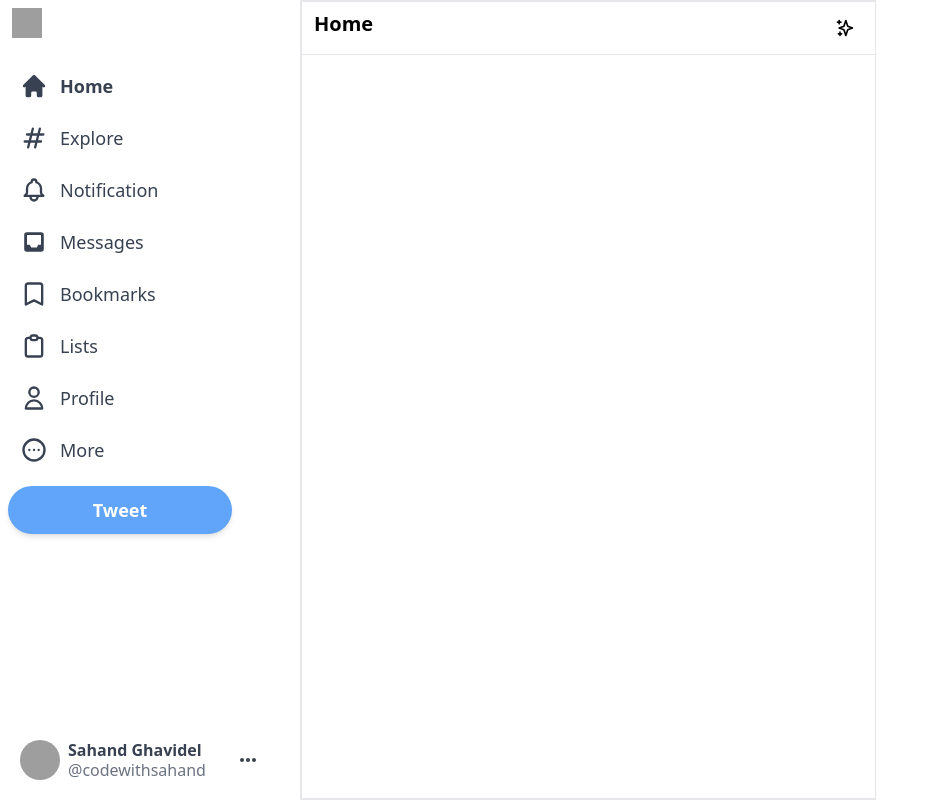
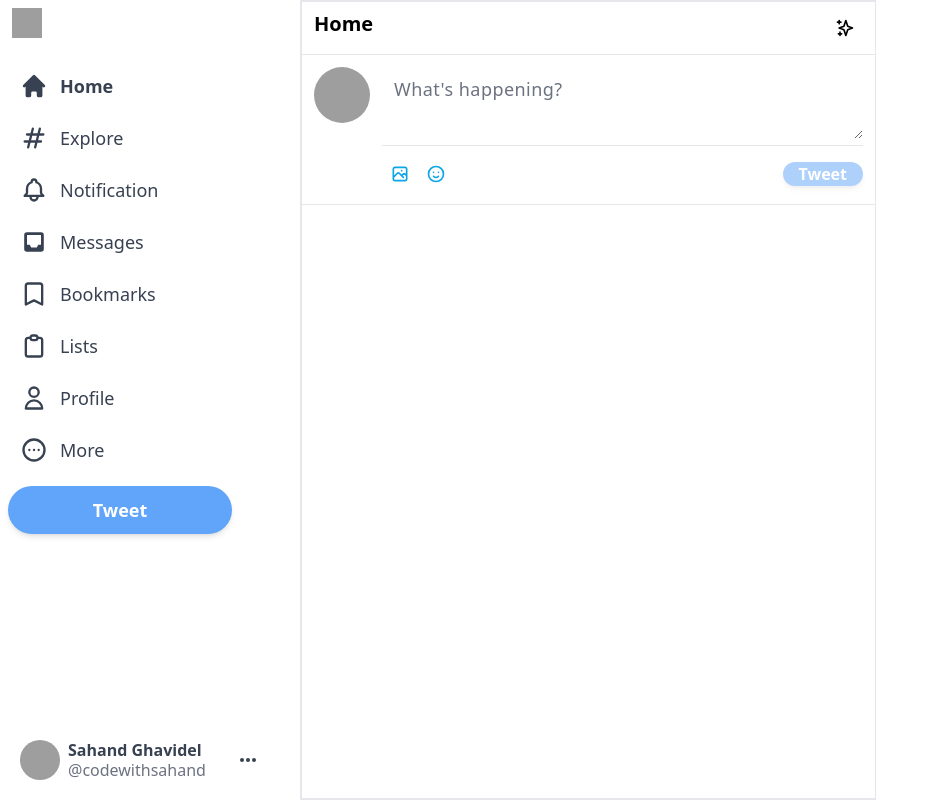
Before and after one commit to Taingkhengleang/TwitterClone, a Next.js app: page / in a window 1280 px wide. Shown: the whole page, without its empty margins (0-931 px from the left). Built offline with nearby package versions, Linux system fonts and the light colour scheme; grey boxes are pictures that could not be loaded.

Commit message:
add the input section of the feed component

```diff
--- a/components/Feed/Feed.js
+++ b/components/Feed/Feed.js
@@ -1,4 +1,5 @@
 import {SparklesIcon} from "@heroicons/react/outline";
+import Tweet from "./Tweet";
 
 export default function Feed(){
     return (
@@ -9,6 +10,7 @@ export default function Feed(){
                     <SparklesIcon className="h-5" />
                 </div>
             </div>
+            <Tweet/>
         </div>
     )
 }
--- /dev/null
+++ b/components/Feed/Tweet.js
@@ -0,0 +1,22 @@
+
+import {EmojiHappyIcon, PhotographIcon} from "@heroicons/react/outline";
+
+export default function Tweet(){
+    return (
+        <div className="flex border-b border-gray-200 p-3 space-x-3">
+            <img className="h-14 w-14 rounded-full cursor-pointer hover:brightness-95" src="https://upload.wikimedia.org/wikipedia/commons/e/eb/Rubio_Circle.png" alt=""/>
+            <div className="w-full divide-y divide-gray-200">
+                <div className="">
+                    <textarea className="w-full border-none focus:ring-0 text-lg placeholder:border-gray-700 tracking-wide min-h-[50px] text-gray-700" name="post" id="post" rows="2" placeholder="What's happening?"></textarea>
+                </div>
+                <div className="flex items-center justify-between pt-2.5">
+                    <div className="flex">
+                        <PhotographIcon className="h-9 hoverEffect p-2 text-sky-500 hover:bg-sky-100"/>
+                        <EmojiHappyIcon className="h-9 hoverEffect p-2 text-sky-500 hover:bg-sky-100"/>
+                    </div>
+                    <button className="bg-blue-400 text-white px-4 rounded-full font-bold shadow-md hover:brightness-95 disabled:opacity-50" disabled>Tweet</button>
+                </div>
+            </div>
+        </div>
+    )
+}
--- a/package.json
+++ b/package.json
@@ -15,6 +15,7 @@
     "react-dom": "18.2.0"
   },
   "devDependencies": {
+    "@tailwindcss/forms": "^0.5.2",
     "autoprefixer": "^10.4.7",
     "eslint": "8.18.0",
     "eslint-config-next": "12.1.6",
--- a/tailwind.config.js
+++ b/tailwind.config.js
@@ -7,5 +7,7 @@ module.exports = {
   theme: {
     extend: {},
   },
-  plugins: [],
+  plugins: [
+    require('@tailwindcss/forms'),
+  ],
 }
```
Also changed, not shown: 1 other file (tests, documents, lock files or other folders).
